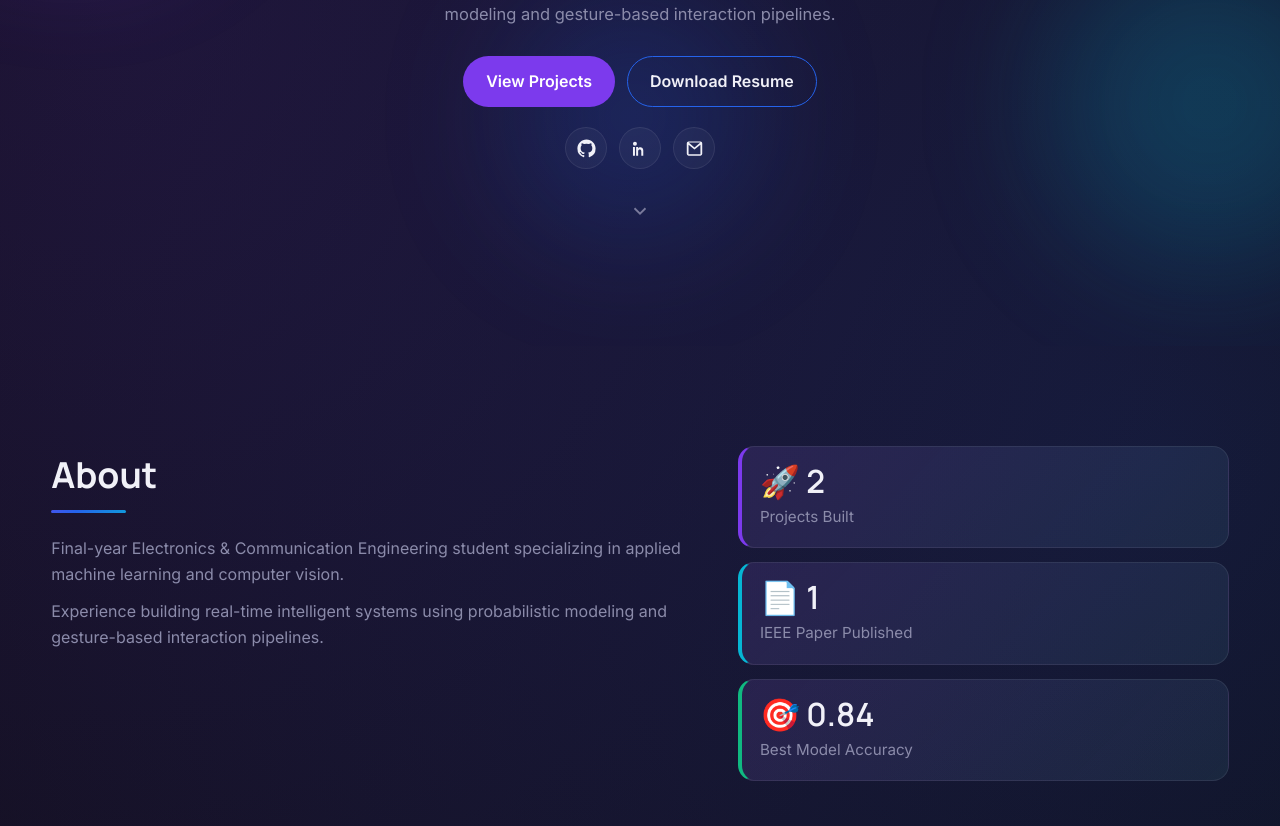
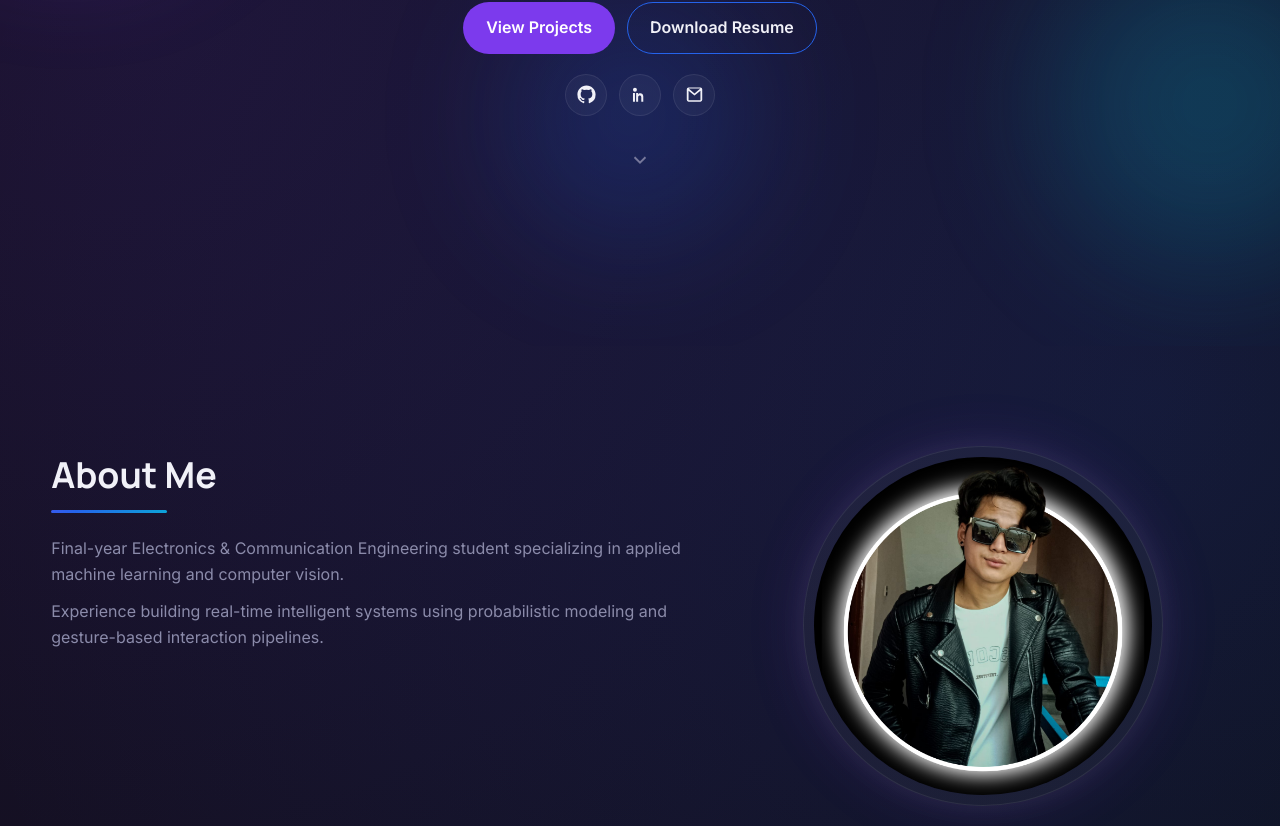
Before and after one commit to Anup806/portfolio-website, a React (Vite) app: page / in a window 1280 px wide. Shown: the part 454-1280 px from the top of the page. Built offline with nearby package versions, Linux system fonts and the light colour scheme.

Commit message:
Initial commit: Animated

```diff
--- a/src/App.jsx
+++ b/src/App.jsx
@@ -4,7 +4,6 @@ import Hero from "./components/Hero";
 import About from "./components/About";
 import Skills from "./components/Skills";
 import Projects from "./components/Projects";
-import Research from "./components/Research";
 import Education from "./components/Education";
 import Certifications from "./components/Certifications";
 import Footer from "./components/Footer";
@@ -91,7 +90,6 @@ function App() {
         <About />
         <Skills />
         <Projects />
-        <Research />
         <Education />
         <Certifications />
       </main>
--- a/src/components/About.jsx
+++ b/src/components/About.jsx
@@ -3,7 +3,7 @@ function About() {
     <section className="section" id="about">
       <div className="container about-grid">
         <div className="about-text reveal">
-          <h2 className="section-title">About</h2>
+          <h2 className="section-title">About Me</h2>
           <p>
             Final-year Electronics &amp; Communication Engineering student specializing in applied machine learning and computer vision.
           </p>
@@ -12,21 +12,15 @@ function About() {
           </p>
         </div>
 
-        <div className="stats-stack reveal">
-          <article className="glass-card stat-card purple">
-            <div className="stat-number">🚀 2</div>
-            <p className="stat-label">Projects Built</p>
-          </article>
-
-          <article className="glass-card stat-card cyan">
-            <div className="stat-number">📄 1</div>
-            <p className="stat-label">IEEE Paper Published</p>
-          </article>
-
-          <article className="glass-card stat-card green">
-            <div className="stat-number">🎯 0.84</div>
-            <p className="stat-label">Best Model Accuracy</p>
-          </article>
+        <div className="about-photo-frame reveal">
+          <img
+            className="about-photo"
+            src="/ProfilePic.png"
+            alt="Anup Rai profile photo"
+            onError={(event) => {
+              event.currentTarget.style.display = "none";
+            }}
+          />
         </div>
       </div>
     </section>
--- a/src/components/Certifications.jsx
+++ b/src/components/Certifications.jsx
@@ -1,7 +1,28 @@
 const items = [
-  { icon: "📘", text: "Data Science with Python — Code IT (2026)", tone: "purple" },
-  { icon: "🏆", text: "Best Paper Award — IEEE ICTP 2026", tone: "yellow" },
-  { icon: "⚡", text: "IEEE Volunteer", tone: "cyan" },
+  {
+    icon: "📘",
+    text: "Data Science with Python — Code IT (2026)",
+    tone: "purple",
+    link: "https://drive.google.com/file/d/1sZkxWFAnLaYBWH4MO3H27zNCFKurRTtW/view?usp=drive_link"
+  },
+  {
+    icon: "🏆",
+    text: "Best Paper Award — IEEE ICTP 2026",
+    tone: "yellow",
+    link: "https://drive.google.com/file/d/1IfugQGkN1Jc2avpj4rm0clKhLQ8YzgdV/view?usp=drive_link"
+  },
+  {
+    icon: "⚡",
+    text: "IEEE Volunteer",
+    tone: "cyan",
+    link: "https://drive.google.com/file/d/1i1TyHFsf2w7jr3ApeY2XBv6OWF9qOX-U/view?usp=drive_link"
+  },
+  {
+    icon: "🎓",
+    text: "IEEE Participation",
+    tone: "green",
+    link: "https://drive.google.com/file/d/182UsEjxCEmGnKO9WWMaB_xTKpaBnt-dS/view?usp=drive_link"
+  },
 ];
 
 function Certifications() {
@@ -12,10 +33,17 @@ function Certifications() {
 
         <div className="cert-row">
           {items.map((item) => (
-            <div key={item.text} className={`cert-chip ${item.tone}`}>
+            <a
+              key={item.text}
+              href={item.link}
+              target="_blank"
+              rel="noreferrer"
+              className={`cert-chip ${item.tone} cert-link`}
+              aria-label={`Link to ${item.text}`}
+            >
               <span>{item.icon}</span>
               <span>{item.text}</span>
-            </div>
+            </a>
           ))}
         </div>
       </div>
--- a/src/components/Education.jsx
+++ b/src/components/Education.jsx
@@ -10,7 +10,7 @@ function Education() {
             <h3>B.E. Electronics &amp; Communication Engineering</h3>
             <p>Nepal Engineering College</p>
             <p>Pokhara University</p>
-            <span className="badge year-badge">Expected 2026</span>
+            <span className="badge year-badge">2021 – 2026</span>
           </article>
         </div>
       </div>
--- a/src/components/Hero.jsx
+++ b/src/components/Hero.jsx
@@ -3,7 +3,7 @@ import { useEffect, useState } from "react";
 const phrases = [
   "ML Engineer in the Making",
   "Computer Vision Developer",
-  "IEEE Best Paper Awardee",
+  "IEEE Best Paper Award",
   "ECE Graduate · AI Enthusiast",
 ];
 
@@ -53,11 +53,6 @@ function Hero() {
           <span className="cursor">|</span>
         </p>
 
-        <p className="hero-summary">
-          Final-year Electronics &amp; Communication Engineering student specializing in applied machine learning and computer vision.
-          Experience building real-time intelligent systems using probabilistic modeling and gesture-based interaction pipelines.
-        </p>
-
         <div className="hero-ctas">
           <a className="btn-primary" href="#projects">
             View Projects
--- a/src/components/Projects.jsx
+++ b/src/components/Projects.jsx
@@ -61,6 +61,33 @@ function Projects() {
               </svg>
             </a>
           </article>
+
+          <article className="glass-card project-card green">
+            <h3 className="project-title">LocalPDF-Q&A</h3>
+
+            <div className="stack-row">
+              <span className="badge">Python</span>
+              <span className="badge">RAG</span>
+              <span className="badge">LLM</span>
+            </div>
+
+            <ul className="project-list">
+              <li>Local PDF processing and question-answering system</li>
+              <li>Retrieval-Augmented Generation (RAG) pipeline</li>
+            </ul>
+
+            <a
+              className="github-btn"
+              href="https://github.com/Anup806/LocalPDF-QA"
+              target="_blank"
+              rel="noreferrer"
+              aria-label="Open project repository"
+            >
+              <svg viewBox="0 0 24 24" fill="currentColor">
+                <path d="M12 .5C5.65.5.5 5.65.5 12a11.5 11.5 0 0 0 7.86 10.92c.58.11.79-.24.79-.55 0-.27-.01-1.16-.02-2.1-3.2.7-3.87-1.36-3.87-1.36-.53-1.33-1.28-1.68-1.28-1.68-1.05-.71.08-.7.08-.7 1.16.08 1.77 1.19 1.77 1.19 1.03 1.76 2.7 1.25 3.35.95.1-.74.4-1.25.73-1.54-2.56-.3-5.26-1.28-5.26-5.7 0-1.26.45-2.29 1.19-3.1-.12-.3-.51-1.46.11-3.05 0 0 .97-.31 3.16 1.18a10.98 10.98 0 0 1 5.76 0c2.2-1.5 3.16-1.19 3.16-1.19.63 1.6.24 2.76.12 3.05.74.82 1.19 1.85 1.19 3.1 0 4.43-2.7 5.4-5.27 5.69.42.35.79 1.05.79 2.13 0 1.54-.01 2.78-.01 3.16 0 .31.2.66.8.55A11.51 11.51 0 0 0 23.5 12C23.5 5.65 18.35.5 12 .5Z" />
+              </svg>
+            </a>
+          </article>
         </div>
       </div>
     </section>
--- a/src/components/Skills.jsx
+++ b/src/components/Skills.jsx
@@ -4,7 +4,10 @@ const categories = [
   {
     name: "Languages",
     tone: "purple",
-    skills: [{ label: "Python", value: 75 }],
+    skills: [
+      { label: "Python", value: 75 },
+      { label: "C/C++", value: 65 },
+    ],
   },
   {
     name: "ML & Data",
@@ -14,6 +17,8 @@ const categories = [
       { label: "Unsupervised / K-Means", value: 60 },
       { label: "Scikit-learn", value: 65 },
       { label: "BKT / DKT", value: 65 },
+      { label: "NumPy", value: 70 },
+      { label: "Pandas", value: 70 },
     ],
   },
   {
--- a/src/global.css
+++ b/src/global.css
@@ -524,6 +524,27 @@ main {
   color: var(--text-muted);
 }
 
+.about-photo-frame {
+  align-self: center;
+  justify-self: center;
+  width: min(360px, 100%);
+  aspect-ratio: 1;
+  border-radius: 50%;
+  padding: 10px;
+  background: rgba(255, 255, 255, 0.04);
+  border: 1px solid var(--glass-border);
+  box-shadow: 0 0 30px rgba(255, 255, 255, 0.08), 0 0 60px rgba(124, 58, 237, 0.14);
+  overflow: hidden;
+}
+
+.about-photo {
+  width: 100%;
+  height: 100%;
+  display: block;
+  border-radius: 50%;
+  object-fit: cover;
+}
+
 .stats-stack {
   display: grid;
   gap: 14px;
@@ -867,6 +888,20 @@ main {
   color: #a5f3fc;
 }
 
+.cert-chip.green {
+  color: #86efac;
+}
+
+.cert-link {
+  text-decoration: none;
+  cursor: pointer;
+}
+
+.cert-link:focus {
+  outline: 2px solid var(--accent-cyan);
+  outline-offset: 2px;
+}
+
 /* Footer */
 .footer {
   padding: 40px 0 50px;
@@ -982,9 +1017,14 @@ main {
     grid-template-columns: 1fr;
   }
 
+  .about-photo-frame {
+    width: min(320px, 100%);
+  }
+
   .skill-row {
     grid-template-columns: 150px 1fr 44px;
   }
+
 }
 
 @media (max-width: 720px) {
```
Also changed, not shown: Profile.png (deleted), public/ProfilePic.png (added), 6 other files (tests, documents, lock files or other folders).
